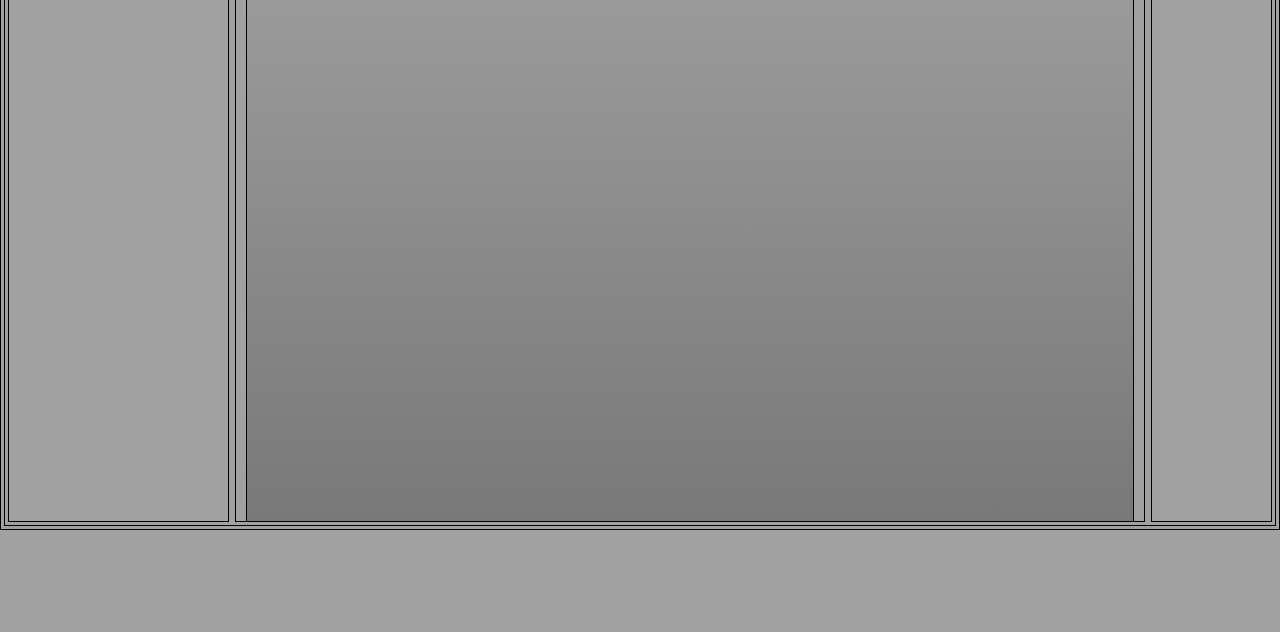
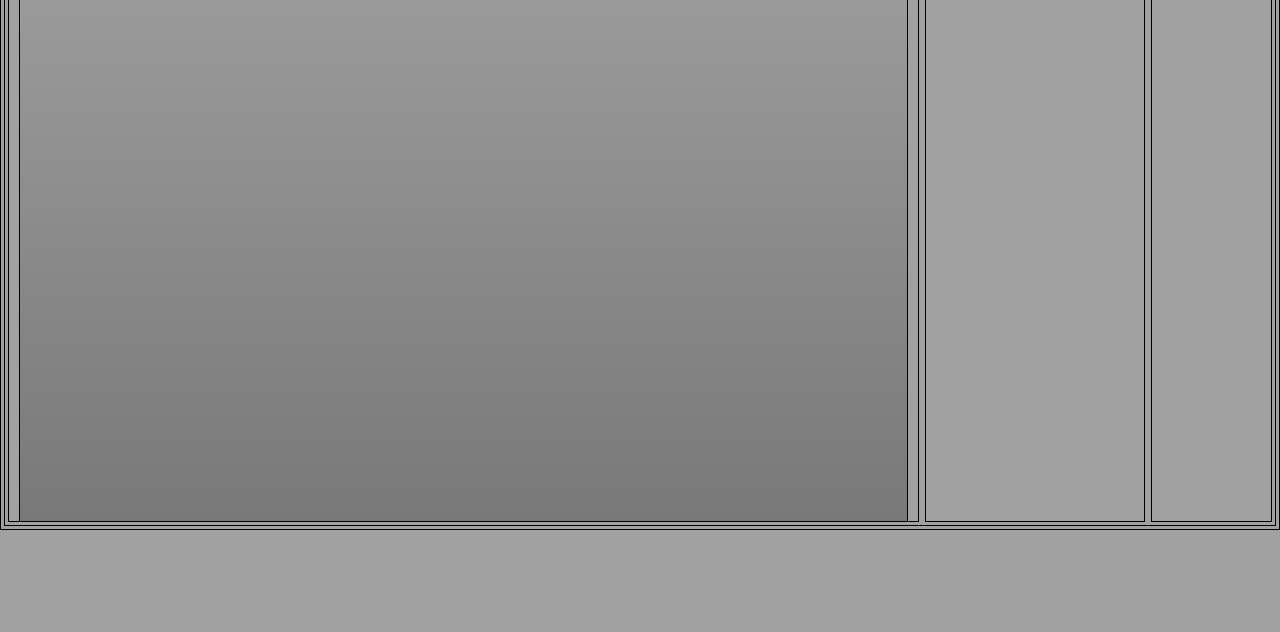
Before and after one commit to sasagz/agrinho, a plain HTML site: page index.html in a window 1280 px wide. Shown: the part 168-800 px from the top of the page. Drawn offline with Linux system fonts and the light colour scheme.

Commit message:
Mudança na ordem

```diff
--- a/style.css
+++ b/style.css
@@ -57,6 +57,7 @@ nav a{
 }
 
 main {
+    order: 1;
     flex: 20 1 500px;
     flex-wrap: wrap;
     overflow: auto;
@@ -71,10 +72,12 @@ main section {
 
 aside {
     flex:  1 1 200px;
+    order: 2;
 }
 
 footer {
     flex: 1 1 100px;
+    order: 3;
 }
 
 a {
```
